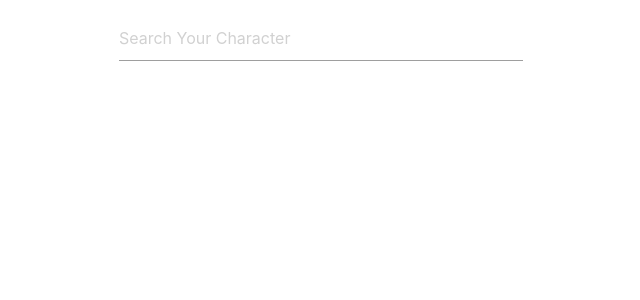
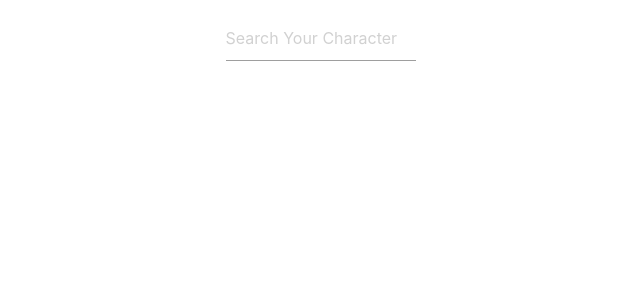
Before and after one commit to gokhanaker/marvel-comics-react, a React (Create React App) app: page / in a window 1280 px wide. Shown: the top 300 px of the page, without its empty margins (319-959 px from the left). Built offline with nearby package versions, Linux system fonts and the light colour scheme.

Commit message:
feat: located character info card component horizontally center

```diff
--- a/src/components/CharacterInfo/CharacterInfo.tsx
+++ b/src/components/CharacterInfo/CharacterInfo.tsx
@@ -7,9 +7,7 @@ const CharacterInfo = ({
 }: CharacterInfoProps) => {
   return (
     <div className="row">
-      <div className="col s3"> </div>
-      <div className="col s6">
-        <div className="card">
+      <div className="col s4 card offset-s4">
         <div className="card-image">
           <img src={heroImage} alt={heroName} />
           <span className="card-title">{heroName}</span>
@@ -17,9 +15,10 @@ const CharacterInfo = ({
         <div className="card-content">
           <p>{heroDescription}</p>
         </div>
+        <div className="card-action">
+          <a>Comic List is below </a>
         </div>
       </div>
-      <div className="col s3"> </div>
     </div>
   );
 };
--- a/src/components/ComicListInfo/ComicListinfo.tsx
+++ b/src/components/ComicListInfo/ComicListinfo.tsx
@@ -32,7 +32,6 @@ const ComicListInfo = ({ comicList }: ComicListInfoProps) => {
               </h6>
             </div>
           </div>
-          <div className="col s1"></div>
         </div>
       ))}
     </div>
--- a/src/components/GetCharacter/GetCharacter.tsx
+++ b/src/components/GetCharacter/GetCharacter.tsx
@@ -58,9 +58,7 @@ class GetCharacter extends Component {
 
     return (
       <div className="row">
-        <div className="col s4"></div>
-        <div className="row">
-          <div className="input-field col s4">
+        <div className="col s2 input-field offset-s5">
           <input
             placeholder="Search Your Character"
             id="heroName"
@@ -79,8 +77,6 @@ class GetCharacter extends Component {
         )}
         {heroId && <GetComics heroId={heroId}></GetComics>}
       </div>
-        <div className="col s4"> </div>
-      </div>
     );
   }
 }
```
Lines whose indentation alone changed are shown as unchanged.
